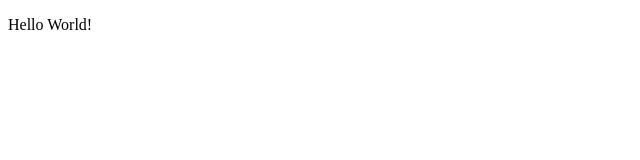
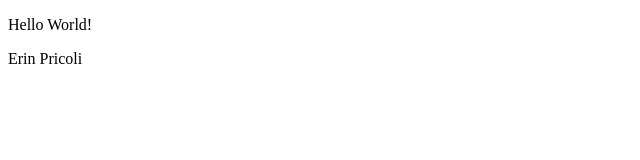
Before and after one commit to erinpricoli/The-Terror, a plain HTML site: page index.html in a window 1280 px wide. Shown: the full height of the page, 0-640 px from the left. Drawn offline with Linux system fonts and the light colour scheme.

Commit message:
Added my name

```diff
--- a/index.html
+++ b/index.html
@@ -7,5 +7,6 @@
 
 <body>
 	<p> Hello World!</p>
+	<p>Erin Pricoli</p>
 </body>
 </html>
```
